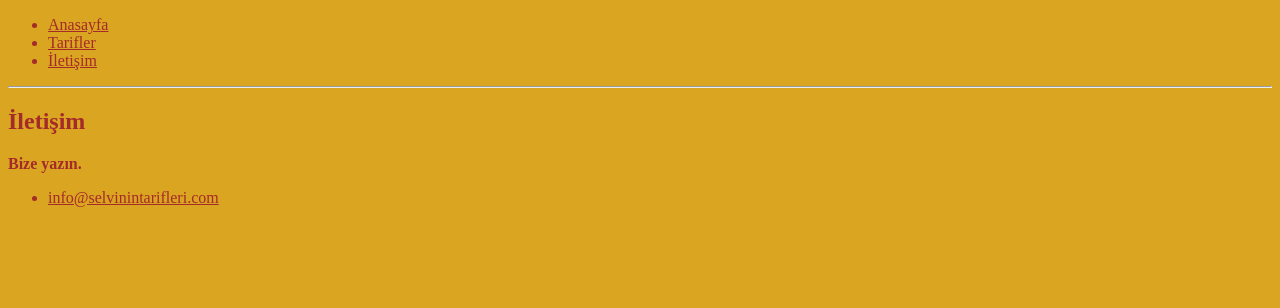
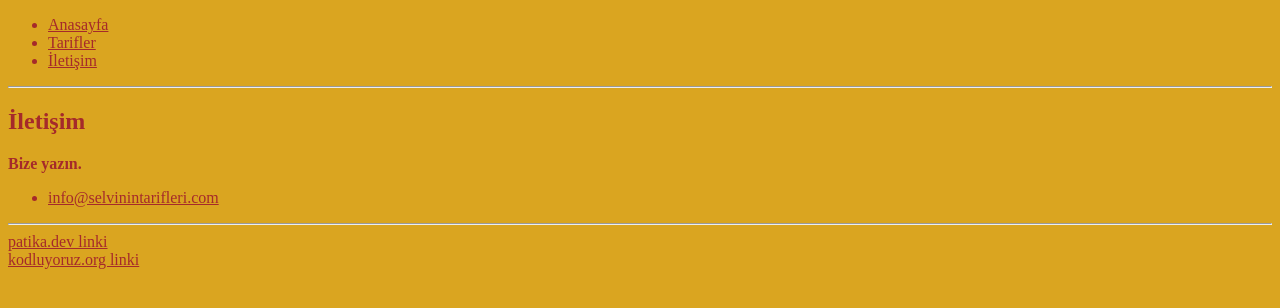
Before and after one commit to selvidugan/html-kodluyoruz-bolumsonu3, a plain HTML site: page contact.html in a window 1280 px wide. Drawn offline with Linux system fonts and the light colour scheme.

Commit message:
patika-ve-kodluyoruz-linkleri-eklendi

```diff
--- a/contact.html
+++ b/contact.html
@@ -38,5 +38,10 @@
     <ul>
     <li><a href="mailto:info@selvinintarifleri.com">info@selvinintarifleri.com</a></li>
     </ul>
+    <hr>
+    <footer>
+        <a href="https://www.patika.dev/tr" target="_blank">patika.dev linki</a> <br>
+        <a href="https://kodluyoruz.org/tr/kodluyoruz/" target="_blank">kodluyoruz.org linki</a>
+    </footer>
 </body>
 </html>
```
